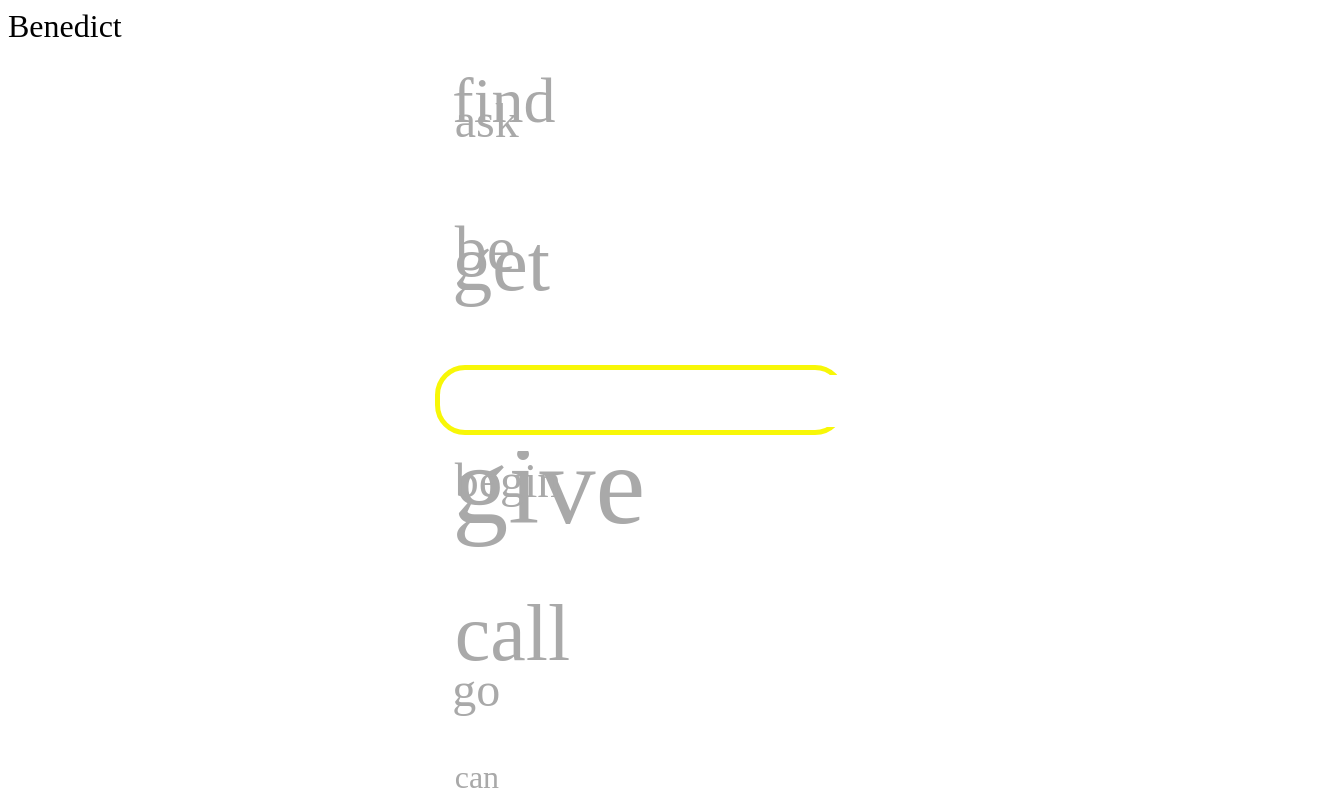
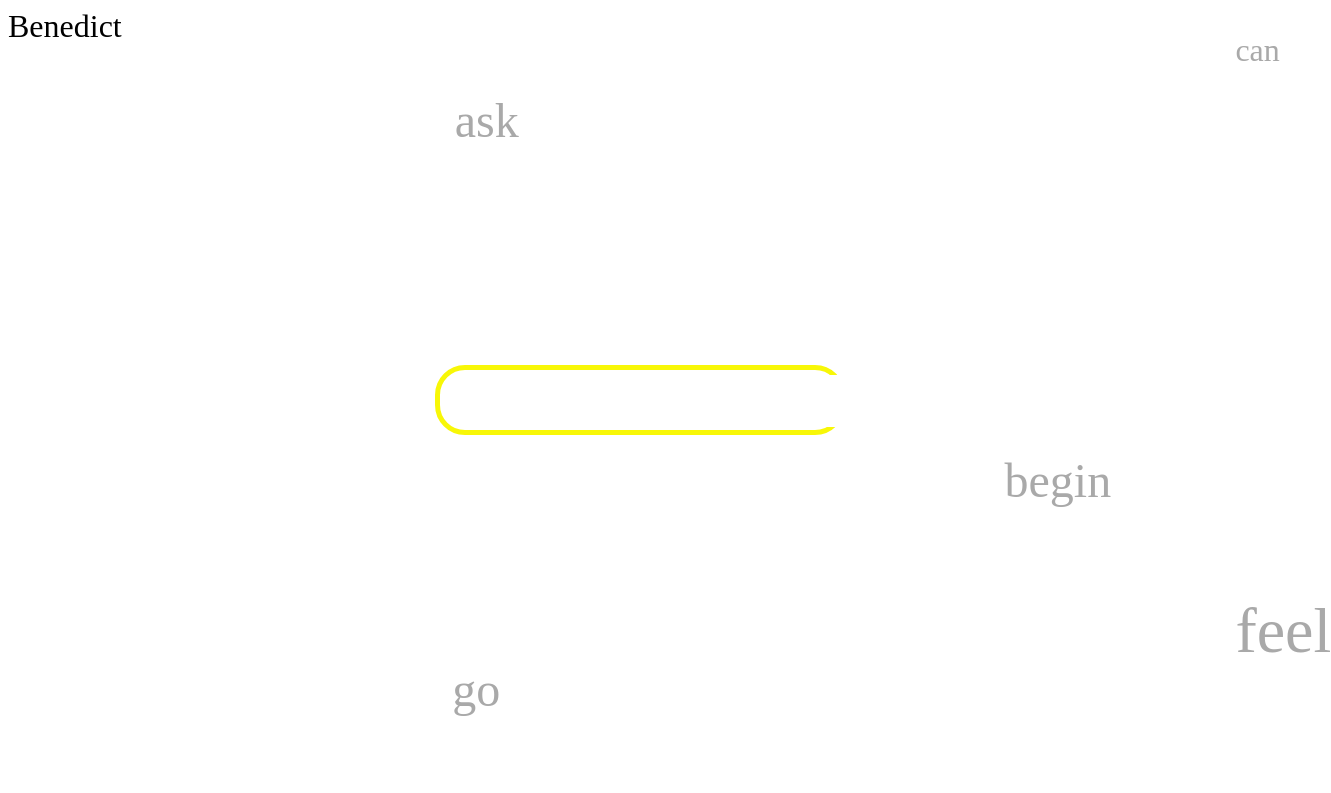
Before and after one commit to kpug/benedict2, an Angular app in the folder eggs-benedict/: page / in a window 1280 px wide. Shown: the top 793 px of the page, 1331 px wide, since content can reach past the window. Built offline with nearby package versions, Linux system fonts and the light colour scheme.

Commit message:
modify egg-benedict animation

```diff
--- a/eggs-benedict/src/app/es.service.ts
+++ b/eggs-benedict/src/app/es.service.ts
@@ -10,7 +10,7 @@ export class EsService {
 
   sayHi(query): Observable<String[]> {
     return this.http.get<String[]>(
-      `http://35.243.85.1:8081/method/suggest/${query}`
+      `http://localhost:8081/method/suggest/${query}`
     );
   }
 }
--- a/eggs-benedict/src/app/home.component.html
+++ b/eggs-benedict/src/app/home.component.html
@@ -14,12 +14,17 @@
     </ul>
   </div>
   <div class="animation">
-    <p class="slide" *ngFor="let f of fake.slice(0, 10)">
+    <p class="slide" *ngFor="let f of fake.slice(0, 5)">
       {{ f }}
     </p>
   </div>
   <div class="animation additional">
-    <p class="slide" *ngFor="let f of fake.slice(10, 20)">
+    <p class="slide" *ngFor="let f of fake.slice(5, 10)">
+      {{ f }}
+    </p>
+  </div>
+  <div class="animation additional">
+    <p class="slide" *ngFor="let f of fake.slice(10, 15)">
       {{ f }}
     </p>
   </div>
--- a/eggs-benedict/src/app/home.component.scss
+++ b/eggs-benedict/src/app/home.component.scss
@@ -8,7 +8,6 @@
 
 .content {
   z-index: 1;
-  background-color: white;
   position: absolute;
   top: 50%;
   left: 50%;
@@ -21,6 +20,7 @@
     border: 5px solid;
     border-radius: 30px;
     color: #F8F707;
+    background-color: white;
   }
 
   .search {
--- a/eggs-benedict/src/app/home.component.ts
+++ b/eggs-benedict/src/app/home.component.ts
@@ -70,13 +70,9 @@ export class HomeComponent implements AfterViewInit {
         .item(i)
         .setAttribute(
           "style",
-          `animation-delay: ${Math.round(Math.random() * 10)}s`
-        );
-      elems
-        .item(i)
-        .setAttribute(
-          "style",
-          `font-size: ${Math.round(Math.random() * 5 + 2)}em`
+          `animation-delay: ${Math.round(
+            Math.random() * 20
+          )}s; font-size: ${Math.round(Math.random() * 5 + 2)}em`
         );
     }
   }
```
